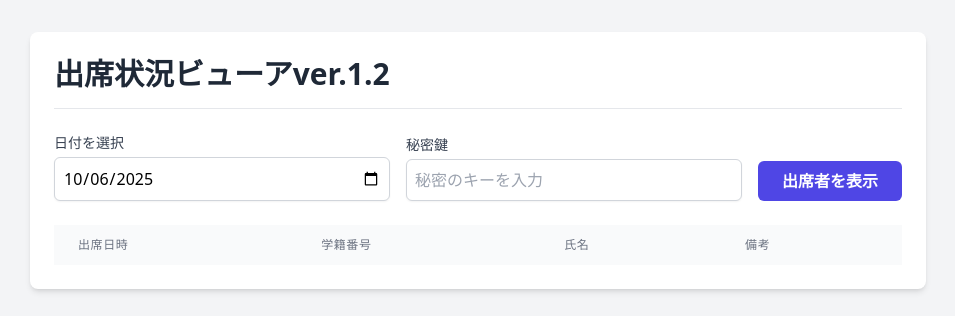
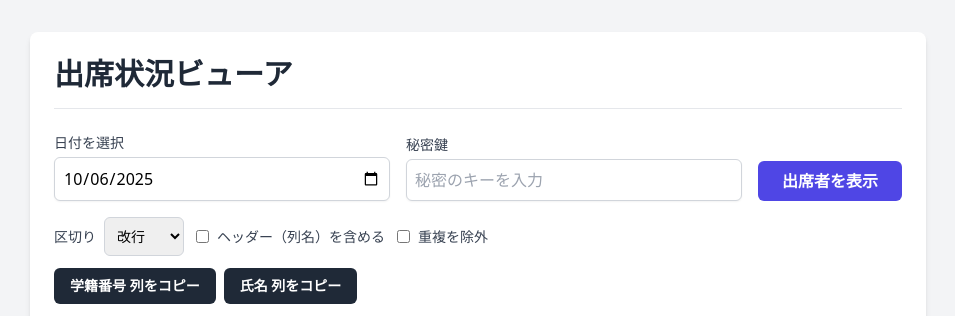
Before and after one commit to miiichiii/line-anatomy-bot, a Flask app: page /viewer in a window 1280 px wide. Shown: the top 316 px of the page, without its empty margins (162-1117 px from the left). Run offline with Flask 3, Linux system fonts and the light colour scheme; lists and menus that the app fills with data are empty; some libraries are stand-ins or nearby versions.

Commit message:
viewer.html を更新

```diff
--- a/templates/viewer.html
+++ b/templates/viewer.html
@@ -3,15 +3,15 @@
 <head>
     <meta charset="UTF-8">
     <meta name="viewport" content="width=device-width, initial-scale=1.0">
-    <title>出席状況ビューアver.1.2</title>
+    <title>出席状況ビューア</title>
     <script src="https://cdn.tailwindcss.com"></script>
 </head>
 <body class="bg-gray-100 min-h-screen flex flex-col items-center p-4 sm:p-8 font-sans">
     <div class="w-full max-w-4xl bg-white rounded-lg shadow-md p-6">
-        <h1 class="text-2xl sm:text-3xl font-bold text-gray-800 mb-6 border-b pb-4">出席状況ビューアver.1.2</h1>
+        <h1 class="text-2xl sm:text-3xl font-bold text-gray-800 mb-6 border-b pb-4">出席状況ビューア</h1>
 
         <!-- Controls -->
-        <div class="flex flex-col sm:flex-row sm:items-end gap-4 mb-6">
+        <div class="flex flex-col sm:flex-row sm:items-end gap-4 mb-4">
             <div class="flex-1">
                 <label for="date-picker" class="block text-sm font-medium text-gray-700 mb-1">日付を選択</label>
                 <input type="date" id="date-picker" class="w-full p-2 border border-gray-300 rounded-md shadow-sm focus:ring-indigo-500 focus:border-indigo-500">
@@ -25,8 +25,38 @@
             </button>
         </div>
 
+        <!-- Column Copy Toolbar -->
+        <div class="flex flex-col gap-3 mb-3">
+            <div class="flex flex-col sm:flex-row sm:items-center gap-3">
+                <div class="flex items-center gap-2">
+                    <label for="delimiter" class="text-sm text-gray-700">区切り</label>
+                    <select id="delimiter" class="p-2 border border-gray-300 rounded-md text-sm">
+                        <option value="newline">改行</option>
+                        <option value="comma">カンマ</option>
+                        <option value="tab">タブ</option>
+                    </select>
+                </div>
+                <label class="inline-flex items-center gap-2 text-sm text-gray-700">
+                    <input type="checkbox" id="include-header" class="rounded border-gray-300">
+                    ヘッダー（列名）を含める
+                </label>
+                <label class="inline-flex items-center gap-2 text-sm text-gray-700">
+                    <input type="checkbox" id="dedupe" class="rounded border-gray-300">
+                    重複を除外
+                </label>
+            </div>
+            <div class="flex items-center gap-2">
+                <button id="copy-ids" class="bg-gray-800 text-white text-sm font-semibold py-2 px-4 rounded-md hover:bg-gray-900">
+                    学籍番号 列をコピー
+                </button>
+                <button id="copy-names" class="bg-gray-800 text-white text-sm font-semibold py-2 px-4 rounded-md hover:bg-gray-900">
+                    氏名 列をコピー
+                </button>
+            </div>
+        </div>
+
         <!-- Status Message -->
-        <div id="status" class="text-center my-4"></div>
+        <div id="status" class="text-center my-2"></div>
 
         <!-- Results Table -->
         <div class="overflow-x-auto">
@@ -34,10 +64,10 @@
             <table class="min-w-full divide-y divide-gray-200 select-none">
                 <thead class="bg-gray-50">
                     <tr>
-                        <th scope="col" class="px-6 py-3 text-left text-xs font-medium text-gray-500 uppercase tracking-wider">出席日時</th>
-                        <th scope="col" class="px-6 py-3 text-left text-xs font-medium text-gray-500 uppercase tracking-wider">学籍番号</th>
-                        <th scope="col" class="px-6 py-3 text-left text-xs font-medium text-gray-500 uppercase tracking-wider">氏名</th>
-                        <th scope="col" class="px-6 py-3 text-left text-xs font-medium text-gray-500 uppercase tracking-wider">備考</th>
+                        <th class="px-6 py-3 text-left text-xs font-medium text-gray-500 uppercase tracking-wider">出席日時</th>
+                        <th class="px-6 py-3 text-left text-xs font-medium text-gray-500 uppercase tracking-wider">学籍番号</th>
+                        <th class="px-6 py-3 text-left text-xs font-medium text-gray-500 uppercase tracking-wider">氏名</th>
+                        <th class="px-6 py-3 text-left text-xs font-medium text-gray-500 uppercase tracking-wider">備考</th>
                     </tr>
                 </thead>
                 <tbody id="results-body" class="bg-white divide-y divide-gray-200">
@@ -61,8 +91,18 @@
         const fetchButton = document.getElementById('fetch-button');
         const resultsBody = document.getElementById('results-body');
         const statusDiv = document.getElementById('status');
+
+        const delimiterSel = document.getElementById('delimiter');
+        const includeHeaderChk = document.getElementById('include-header');
+        const dedupeChk = document.getElementById('dedupe');
+
+        const copyIdsBtn = document.getElementById('copy-ids');
+        const copyNamesBtn = document.getElementById('copy-names');
+
         const toast = document.getElementById('toast');
         const toastText = document.getElementById('toast-text');
+
+        let currentData = []; // 画面に表示しているデータのスナップショット
 
         // default date: today
         const today = new Date();
@@ -71,7 +111,7 @@
         const dd = String(today.getDate()).padStart(2, '0');
         datePicker.value = `${yyyy}-${mm}-${dd}`;
 
-        // helpers
+        // --- helpers ---
         function showToast(message) {
             toastText.textContent = message;
             toast.classList.remove('hidden');
@@ -85,7 +125,6 @@
                     await navigator.clipboard.writeText(text);
                     return true;
                 } else {
-                    // フォールバック（HTTP等）
                     const ta = document.createElement('textarea');
                     ta.value = text;
                     ta.style.position = 'fixed';
@@ -102,33 +141,52 @@
             }
         }
 
-        function createCopyButton(label, getTextFn, aria) {
-            // ボタン（アイコン+SRラベル）
-            const btn = document.createElement('button');
-            btn.type = 'button';
-            btn.className = 'ml-2 inline-flex items-center justify-center rounded-md border border-gray-300 bg-white px-2 py-1 text-xs text-gray-700 hover:bg-gray-50 focus:outline-none focus:ring-2 focus:ring-indigo-500 focus:ring-offset-1';
-            btn.setAttribute('aria-label', aria);
-            btn.title = label;
-
-            // SVGアイコン（コピー）
-            btn.innerHTML = `
-                <svg xmlns="http://www.w3.org/2000/svg" class="h-4 w-4 pointer-events-none" viewBox="0 0 24 24" fill="none" stroke="currentColor">
-                    <rect x="9" y="9" width="13" height="13" rx="2" ry="2" stroke-width="1.5"></rect>
-                    <path d="M5 15V5a2 2 0 0 1 2-2h10" stroke-width="1.5"></path>
-                </svg>
-                <span class="sr-only">${label}</span>
-            `;
-
-            btn.addEventListener('click', async (e) => {
-                e.stopPropagation();
-                const text = getTextFn();
-                const ok = await copyToClipboard(text);
-                showToast(ok ? `「${text}」をコピーしました` : 'コピーに失敗しました');
-            });
-
-            return btn;
+        function getDelimiter() {
+            const v = delimiterSel.value;
+            if (v === 'tab') return '\t';
+            if (v === 'comma') return ',';
+            return '\n';
         }
 
+        function buildTextForColumn(key, headerLabel) {
+            // データ抽出（空白行を除く）
+            let lines = currentData
+                .map(r => (r?.[key] ?? '').toString().trim())
+                .filter(s => s.length > 0);
+
+            // 重複除外（順序維持）
+            if (dedupeChk.checked) {
+                const seen = new Set();
+                lines = lines.filter(v => (seen.has(v) ? false : (seen.add(v), true)));
+            }
+
+            // 結合
+            const sep = getDelimiter();
+            // ヘッダー（列名）を先頭に追加（重複除外の対象にはしない）
+            if (includeHeaderChk.checked) {
+                return [headerLabel, ...lines].join(sep);
+            }
+            return lines.join(sep);
+        }
+
+        async function copyColumn(key) {
+            if (!Array.isArray(currentData) || currentData.length === 0) {
+                showToast('コピー対象のデータがありません');
+                return;
+            }
+            const label = key === 'student_id' ? '学籍番号' : '氏名';
+            const text = buildTextForColumn(key, label);
+            const ok = await copyToClipboard(text);
+
+            // 件数表示（ヘッダーは件数に含めない）
+            const count = (text === '' ? 0 : text.split(getDelimiter()).length) - (includeHeaderChk.checked ? 1 : 0);
+            showToast(ok ? `${label} ${count}件をコピーしました` : 'コピーに失敗しました');
+        }
+
+        copyIdsBtn.addEventListener('click', () => copyColumn('student_id'));
+        copyNamesBtn.addEventListener('click', () => copyColumn('name'));
+
+        // --- build table rows ---
         function buildRow(log) {
             const tr = document.createElement('tr');
 
@@ -138,32 +196,22 @@
             tdTime.textContent = log.timestamp ?? '';
             tr.appendChild(tdTime);
 
-            // 学籍番号（選択可 + コピー）
+            // 学籍番号（選択可）
             const tdId = document.createElement('td');
             tdId.className = 'px-6 py-4 whitespace-nowrap text-sm text-gray-900';
-            const idWrap = document.createElement('div');
-            idWrap.className = 'flex items-center';
             const idSpan = document.createElement('span');
             idSpan.className = 'select-text';
             idSpan.textContent = log.student_id ?? '';
-            const idBtn = createCopyButton('学籍番号をコピー', () => idSpan.textContent, '学籍番号をコピー');
-            idWrap.appendChild(idSpan);
-            idWrap.appendChild(idBtn);
-            tdId.appendChild(idWrap);
+            tdId.appendChild(idSpan);
             tr.appendChild(tdId);
 
-            // 氏名（選択可 + コピー）
+            // 氏名（選択可）
             const tdName = document.createElement('td');
             tdName.className = 'px-6 py-4 whitespace-nowrap text-sm text-gray-900';
-            const nameWrap = document.createElement('div');
-            nameWrap.className = 'flex items-center';
             const nameSpan = document.createElement('span');
             nameSpan.className = 'select-text';
             nameSpan.textContent = log.name ?? '';
-            const nameBtn = createCopyButton('氏名をコピー', () => nameSpan.textContent, '氏名をコピー');
-            nameWrap.appendChild(nameSpan);
-            nameWrap.appendChild(nameBtn);
-            tdName.appendChild(nameWrap);
+            tdName.appendChild(nameSpan);
             tr.appendChild(tdName);
 
             // 備考
@@ -175,6 +223,7 @@
             return tr;
         }
 
+        // --- fetch handler ---
         fetchButton.addEventListener('click', async () => {
             const selectedDate = datePicker.value;
             const secretKey = secretKeyInput.value;
@@ -188,6 +237,7 @@
             statusDiv.textContent = 'データを取得中...';
             statusDiv.className = 'text-blue-600';
             resultsBody.innerHTML = '';
+            currentData = [];
 
             try {
                 const response = await fetch(`/get_attendance?date=${encodeURIComponent(selectedDate)}&key=${encodeURIComponent(secretKey)}`);
@@ -212,10 +262,11 @@
                     return;
                 }
 
+                currentData = data; // 列コピーのため保持
+
                 statusDiv.textContent = `${selectedDate} の出席者は ${data.length} 名です。`;
                 statusDiv.className = 'text-green-600';
 
-                // 行を追加
                 for (const log of data) {
                     resultsBody.appendChild(buildRow(log));
                 }
```
